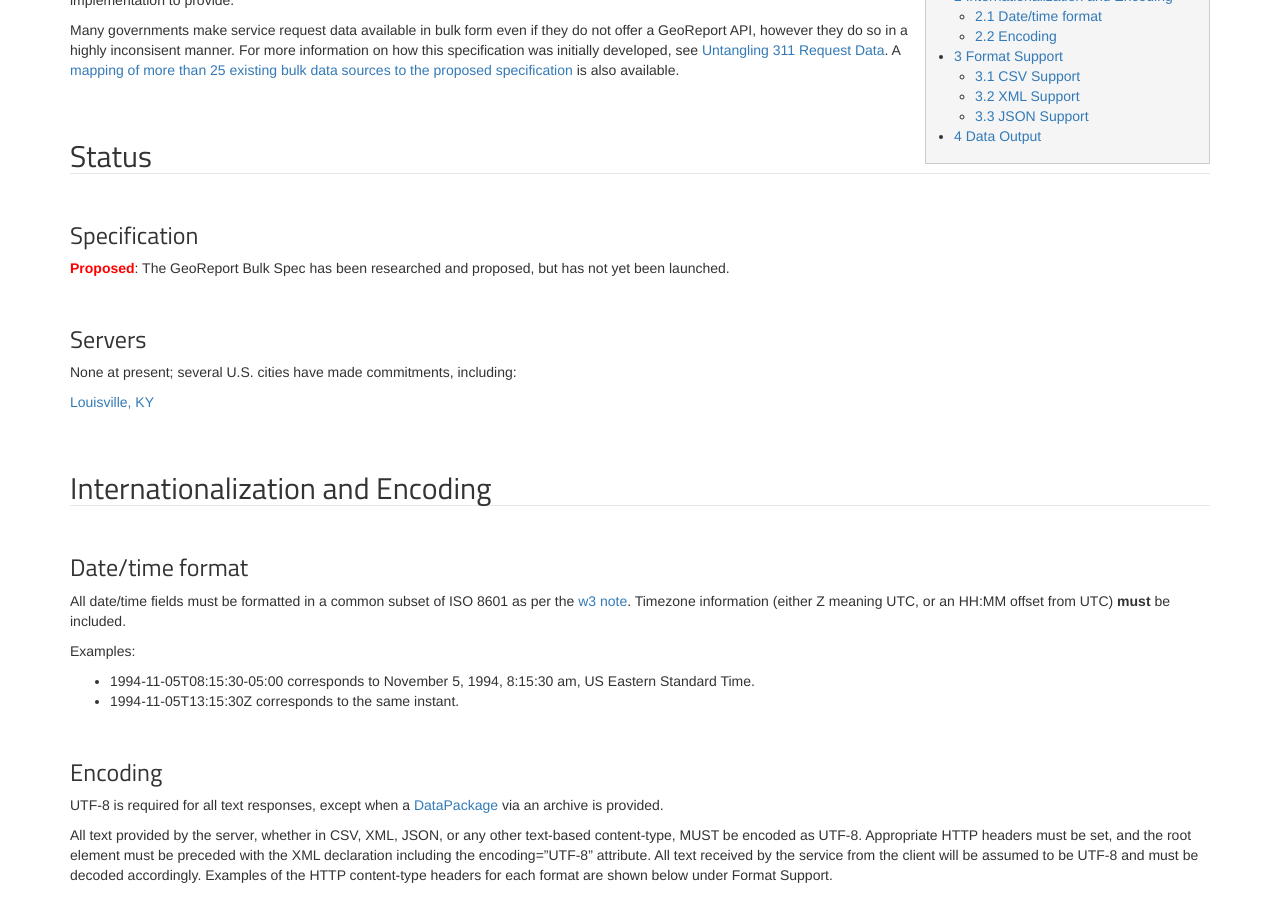
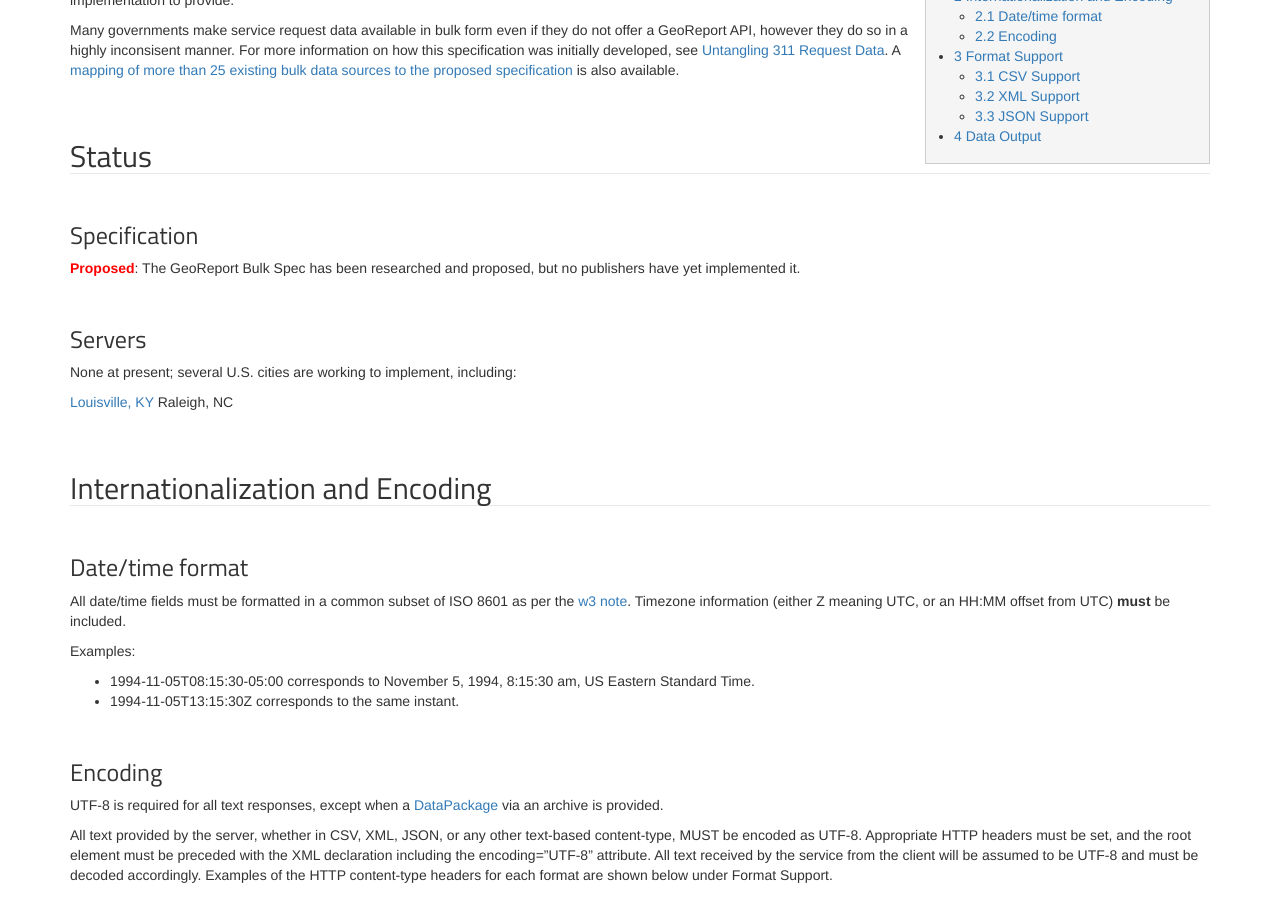
Before and after one commit to open311/open311.github.io, a Jekyll site: the page built from GeoReport/bulk/index.md, in a window 1280 px wide and 900 px high, scrolled down 340 px. Built offline with Jekyll 4.4.1, drawn with Linux system fonts in a browser that asks for light colours; nearby versions of some CDN libraries.

Commit message:
added Raleigh NC to implementors

```diff
--- a/GeoReport/bulk/index.md
+++ b/GeoReport/bulk/index.md
@@ -12,14 +12,14 @@ Status
 
 ### Specification
 
-<span style="color:red;font-weight:bold">Proposed</span>: The GeoReport Bulk Spec has been researched and proposed, but has not yet been launched.
+<span style="color:red;font-weight:bold">Proposed</span>: The GeoReport Bulk Spec has been researched and proposed, but no publishers have yet implemented it.
 
 ### Servers
 
-None at present; several U.S. cities have made commitments, including:
+None at present; several U.S. cities are working to implement, including:
 
 [Louisville, KY](https://twitter.com/edblayney/status/736228693220204544)
-
+Raleigh, NC
 
 
 Internationalization and Encoding
```
